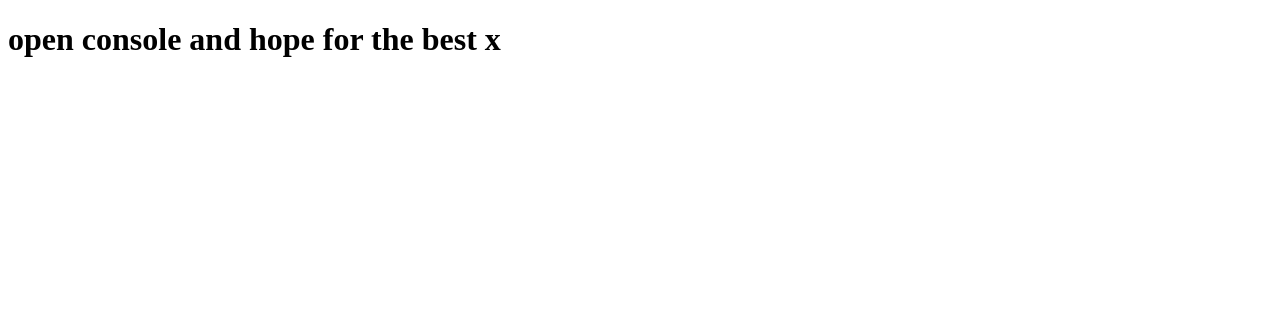
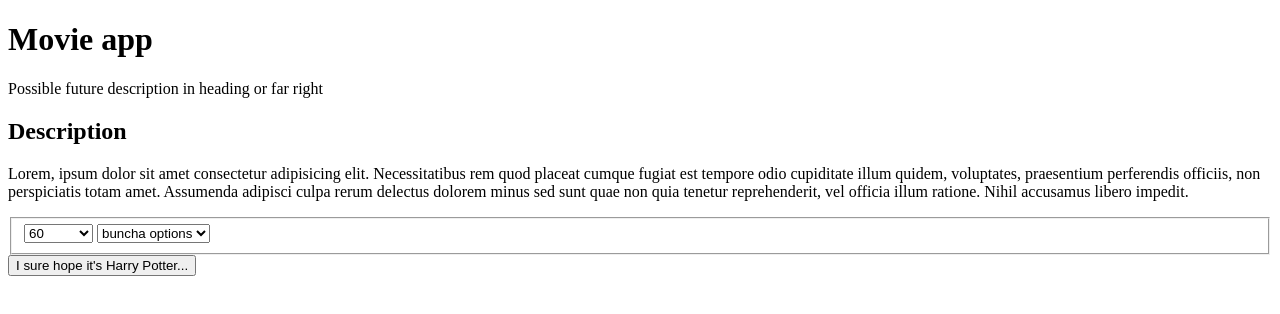
Before and after one commit to Project-2-eric-maham/A-Night-In, a plain HTML site: page index.html in a window 1280 px wide. Drawn offline with Linux system fonts and the light colour scheme; no server answers.

Commit message:
started basic HTMLand moved JS to external page

```diff
--- a/index.html
+++ b/index.html
@@ -7,80 +7,47 @@
   <title>Testing API</title>
 </head>
 <body>
-  <h1>open console and hope for the best x</h1>
-  <h2></h2>
-  <!-- <ul class="testing">
+  <header> <!-- header starts -->
+    <h1 class="logo">Movie app</h1>
+    <p>Possible future description in heading or far right</p>
+  </header>
 
-  </ul> -->
+  <main>
+    <!-- main starts -->
+    <section class="description">
+      <h2>Description</h2>
+      <p>Lorem, ipsum dolor sit amet consectetur adipisicing elit. Necessitatibus rem quod placeat cumque fugiat est tempore odio cupiditate illum quidem, voluptates, praesentium perferendis officiis, non perspiciatis totam amet. Assumenda adipisci culpa rerum delectus dolorem minus sed sunt quae non quia tenetur reprehenderit, vel officia illum ratione. Nihil accusamus libero impedit.</p>
+    </section>
+
+    <section class="form"> <!-- form starts -->
+      <form action="submit">
+        <fieldset>
+          <select name="duration" id="duration">
+            <option value="minutes" disabled>Minutes</option>
+            <option value="60">60</option>
+            <!-- will need to add more options -->
+            <!-- consider user input and how to sanitize data -->
+          </select>
+
+          <select name="genre" id="genre">
+            <option value="genre">buncha options</option>
+            <!-- consider this as radio buttons -->
+            <!-- check if api lists multiple genres to allow multiple selections -->
+          </select>
+        </fieldset>
+        <button type="submit">I sure hope it's Harry Potter...</button>
+      </form> <!-- form ends -->
+    </section>
+
+    <section class="dynamic-content">
+
+    </section>
+  </main> <!-- main ends -->
 
 
-  <script>
-    fetch('https://api.themoviedb.org/3/movie/550?api_key=a0e32a4a0c009553ac6020779811cc03')
-    .then((results) => {
-      return results.json()
-      // console.log(results)
-    })
-    .then( (object) => {
-      console.log(object)
-       // trying to put original_title on the home page
-        // go inside of our object
-        // get original_title
-        // create element for original_title (<h2>)
-        // append it the page
-        const movieTitle = object.original_title;
-        const movieOverview = object.overview;
-        const movieHomepage = object.homepage;
-        const moviePoster = object.poster_path;
-        const movieDuration = object.runtime;
-        // document.querySelector('h2') = movieData;
-        console.log(movieTitle);
-        console.log(movieHomepage);
-        console.log(movieOverview);
-        console.log(moviePoster);
-        console.log(movieDuration);
-        // object.original_title;
-        // document.createElement('h2') = movieTitle;
-    })
+  <!-- <h2 class="result"></h2> -->
 
 
-
-
-
-
-    // const displayMovieData = () =>{
-
-    //     const movieData = document.createElement('li');
-    //     movieData.innerHTML = `<h2> ${movieData.original_title}</h2>`
-
-    //     document.appendChild(movieData);
-
-    // }
-
-
-
-
-
-
-
-
-  //   const proxiedUrl = 'http://api.site.com/api';
-
-  // const url = new URL('http://proxy.hackeryou.com');
-  // url.search = new URLSearchParams({
-  //   reqUrl: proxiedUrl,
-  //   'params[key]': apiKey,
-  //   'params[param1]': value,
-  //   'params[param2]': value,
-  //   'proxyHeaders[Some-Header]': 'goes here',
-  // });
-
-  // fetch(url)
-  //   .then(response => response.json())
-  //   .then(data => {
-  //     /* ... */
-  // });
-
-
-  </script>
+  <script src="./script.js"></script>
 </body>
 </html>
--- a/script.js
+++ b/script.js
@@ -27,3 +27,51 @@
 // filter an array and use Math.random to pick a random movie from that array
 // use above method to display multiple results
 // buttons for more results/refresh form settings
+
+
+
+// ACTUAL CODE STARTS HERE!!1
+
+// do we need to namespace now???
+
+fetch('https://api.themoviedb.org/3/movie/550?api_key=a0e32a4a0c009553ac6020779811cc03')
+  .then((results) => {
+    return results.json()
+    // console.log(results)
+  })
+  .then((object) => {
+    console.log(object)
+    // trying to put original_title on the home page
+    // go inside of our object
+    // get original_title
+    // create element for original_title (<h2>)
+    // append it the page
+    const movieTitle = object.original_title;
+    const movieOverview = object.overview;
+    const movieHomepage = object.homepage;
+    const moviePoster = object.poster_path;
+    const movieDuration = object.runtime;
+    // document.querySelector('h2') = movieData;
+    console.log(movieTitle);
+    console.log(movieHomepage);
+    console.log(movieOverview);
+    console.log(moviePoster);
+    console.log(movieDuration);
+    // object.original_title;
+    // document.createElement('h2') = movieTitle;
+  })
+
+  // append SOMETHING!?
+  // const testMovie = [`Harry Potter`, `Not Harry Potter`]
+  // console.log(testMovie[0])
+  // const anyName = {};
+
+  // anyName.displayMovie = () => {
+  //   const movieElement = document.querySelector(`.results`)
+  //   movieElement.innerHTML = `${testMovie[0]}`;
+  //   console.log(`ARE YOU WORKING???`)
+  // }
+
+  // anyName.init = () => {
+  //   anyName.displayMovie();
+  // };
```
